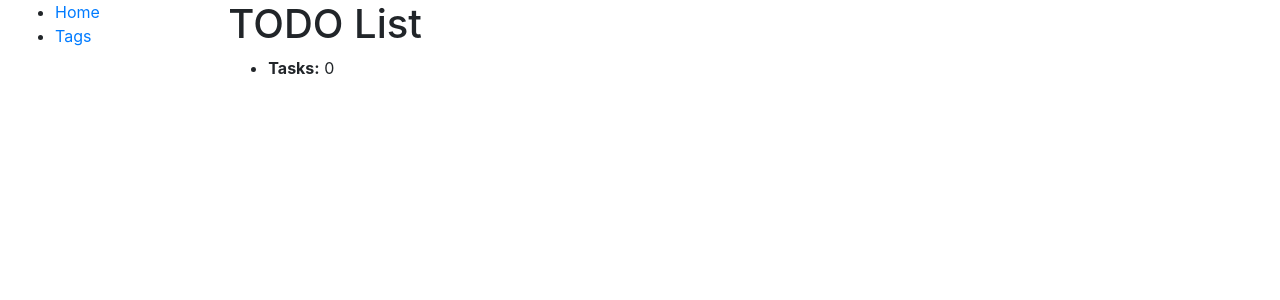
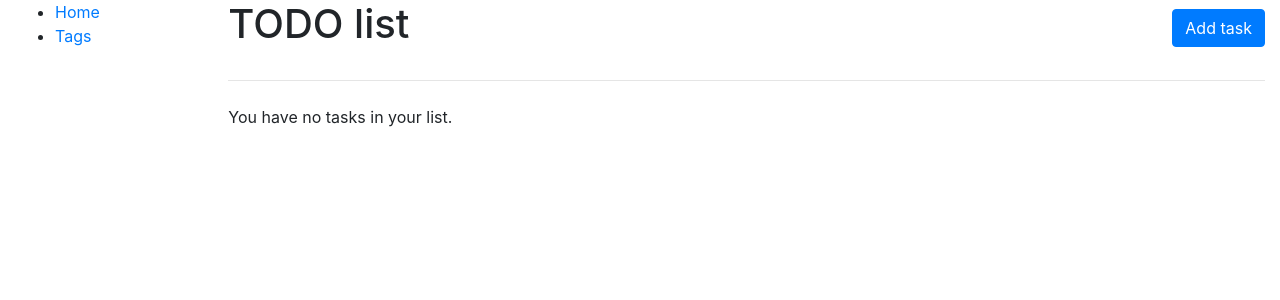
Before and after one commit to JustVov4uk/to-do-list, a Django app: page / in a window 1280 px wide. Shown: the top 300 px of the page. Run offline with Django 5.2, Linux system fonts and the light colour scheme; data that the repository does not hold is empty.

Commit message:
add complete status. Make index.html and task_confirm_delete.html

```diff
--- a/config/models.py
+++ b/config/models.py
@@ -5,7 +5,7 @@ class Task(models.Model):
     content = models.TextField(max_length=500)
     datetime = models.DateTimeField(auto_now_add=True)
     deadline = models.DateTimeField(null=True, blank=True)
-    is_done = models.BooleanField(default=False)
+    is_done = models.BooleanField(default=False, null=True, blank=True)
     tags = models.ManyToManyField("Tag", blank=True, related_name="tasks")
 
     def __str__(self):
--- a/config/urls.py
+++ b/config/urls.py
@@ -1,10 +1,15 @@
 from django.urls import path
-from config.views import index, TaskListView, TagListView, TagCreateView, TagUpdateView, TagDeleteView, TaskCreateView, \
-    TaskUpdateView, TaskDeleteView
+from config.views import (index, TaskListView,
+                          TagListView, TagCreateView,
+                          TagUpdateView, TagDeleteView,
+                          TaskCreateView,
+                          TaskUpdateView, TaskDeleteView,
+                          TaskToggleStatusView)
 
 urlpatterns = [
-    path("", index, name="index"),
+    path("", TaskListView.as_view(), name="index"),
     path("tasks/", TaskListView.as_view(), name="task-list"),
+    path("tasks/toggle/<int:pk>/", TaskToggleStatusView.as_view(), name="task-toggle"),
     path("tasks/create/", TaskCreateView.as_view(), name="task-create"),
     path("tasks/update/<int:pk>/", TaskUpdateView.as_view(), name="task-update"),
     path("tasks/delete/<int:pk>/", TaskDeleteView.as_view(), name="task-delete"),
--- a/config/views.py
+++ b/config/views.py
@@ -38,6 +38,12 @@
     success_url = reverse_lazy("config:index")
 
 
+class TaskToggleStatusView(generic.UpdateView):
+    model = Task
+    form_class = TaskForm
+    success_url = reverse_lazy("config:index")
+
+
 class TagListView(generic.ListView):
     model = Tag
     template_name = "config/tag_list.html"
--- a/templates/config/index.html
+++ b/templates/config/index.html
@@ -1,8 +1,65 @@
 {% extends "base.html" %}
 
 {% block content %}
-  <h1>TODO List</h1>
-  <ul>
-    <li><strong>Tasks:</strong> {{ num_tasks }}</li>
-  </ul>
+  <div class="d-flex justify-content-between align-items-center mb-4">
+    <h1>TODO list</h1>
+    <a href="{% url 'config:task-create' %}" class="btn btn-primary">Add task</a>
+  </div>
+
+  <hr>
+  {% if task_list %}
+    {% for task in task_list %}
+      <div class="row align-items-center py-3">
+        <div class="col-sm-10">
+          <h5 class="mb-1 d-inline-block">
+            {{ task.content }}
+            {% if task.is_done %}
+              <span class="text-success small ml-2 font-weight-bold">Done</span>
+            {% else %}
+              <span class="text-danger small ml-2 font-weight-bold">Not done</span>
+            {% endif %}
+          </h5>
+
+          <p class="text-muted small mb-1">
+            Created: {{ task.datetime|date:"F d, Y, g:i a" }}.
+            {% if task.deadline %}
+              <span class="text-danger">Deadline: {{ task.deadline|date:"F d, Y, g:i a" }}.</span>
+            {% endif %}
+          </p>
+
+          <p class="small mb-0">
+            Tags:
+            {% if task.tags.all %}
+              {% for tag in task.tags.all %}
+                <span class="badge badge-secondary">{{ tag.name }}</span>
+              {% endfor %}
+            {% else %}
+              <span class="text-muted">No tags</span>
+            {% endif %}
+
+            <a href="{% url 'config:task-update' pk=task.pk %}" class="ml-3">Update</a>
+            <a href="{% url 'config:task-delete' pk=task.pk %}" class="ml-2 text-danger">Delete</a>
+          </p>
+
+        </div>
+
+        <div class="col-sm-2 text-right">
+            {% if task.is_done %}
+              <a href="{% url 'config:task-toggle' pk=task.pk %}" class="btn btn-secondary btn-sm">
+                Undo
+              </a>
+            {% else %}
+              <a href="{% url 'config:task-toggle' pk=task.pk %}" class="btn btn-success btn-sm">
+                Complete
+              </a>
+            {% endif %}
+        </div>
+      </div>
+      <hr>
+
+    {% endfor %}
+  {% else %}
+    <p class="mt-4">You have no tasks in your list.</p>
+  {% endif %}
+
 {% endblock %}
```
Also changed, not shown: config/forms.py (+9 -2 lines), templates/config/task_confirm_delete.html (added, +13 -0 lines).
